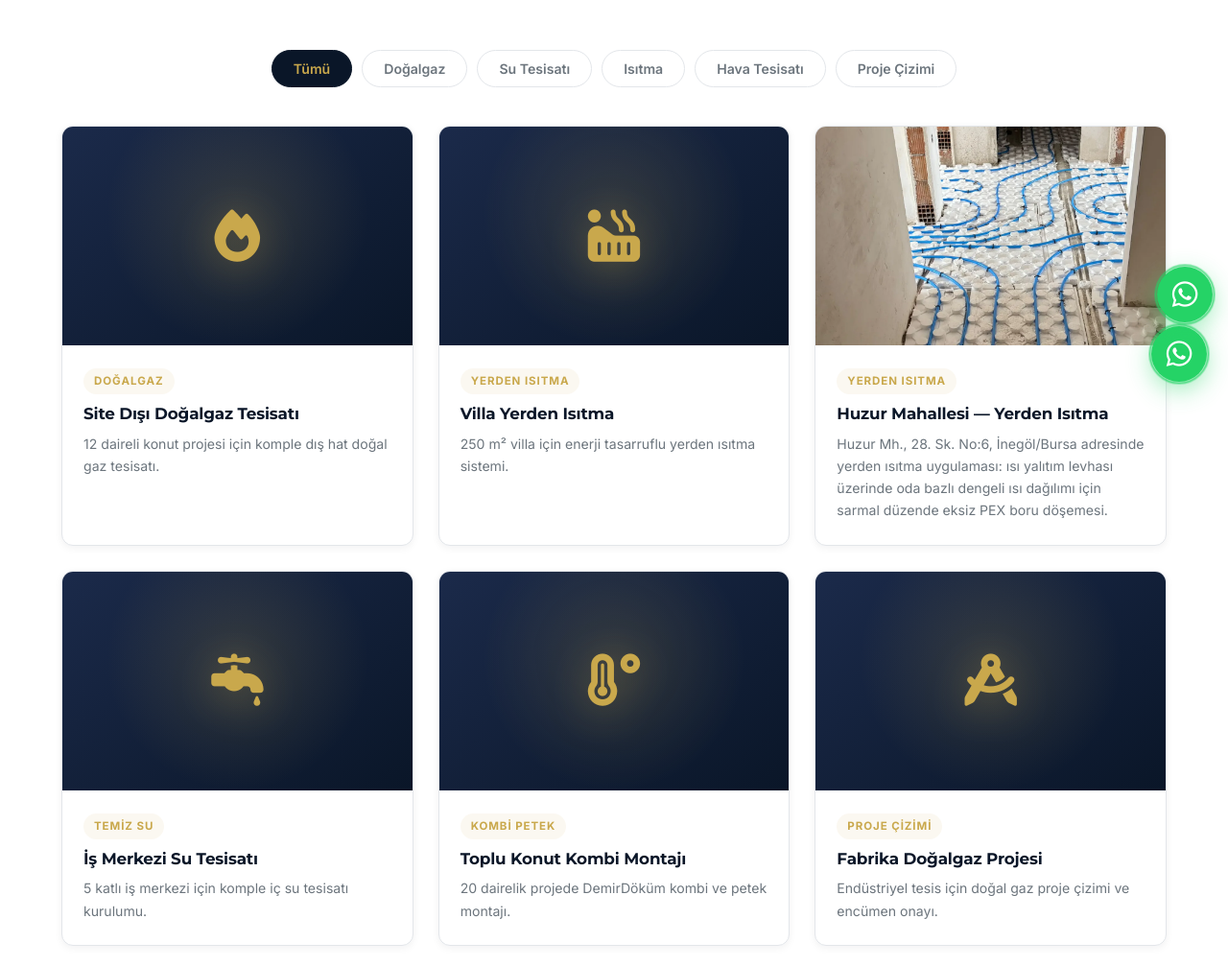
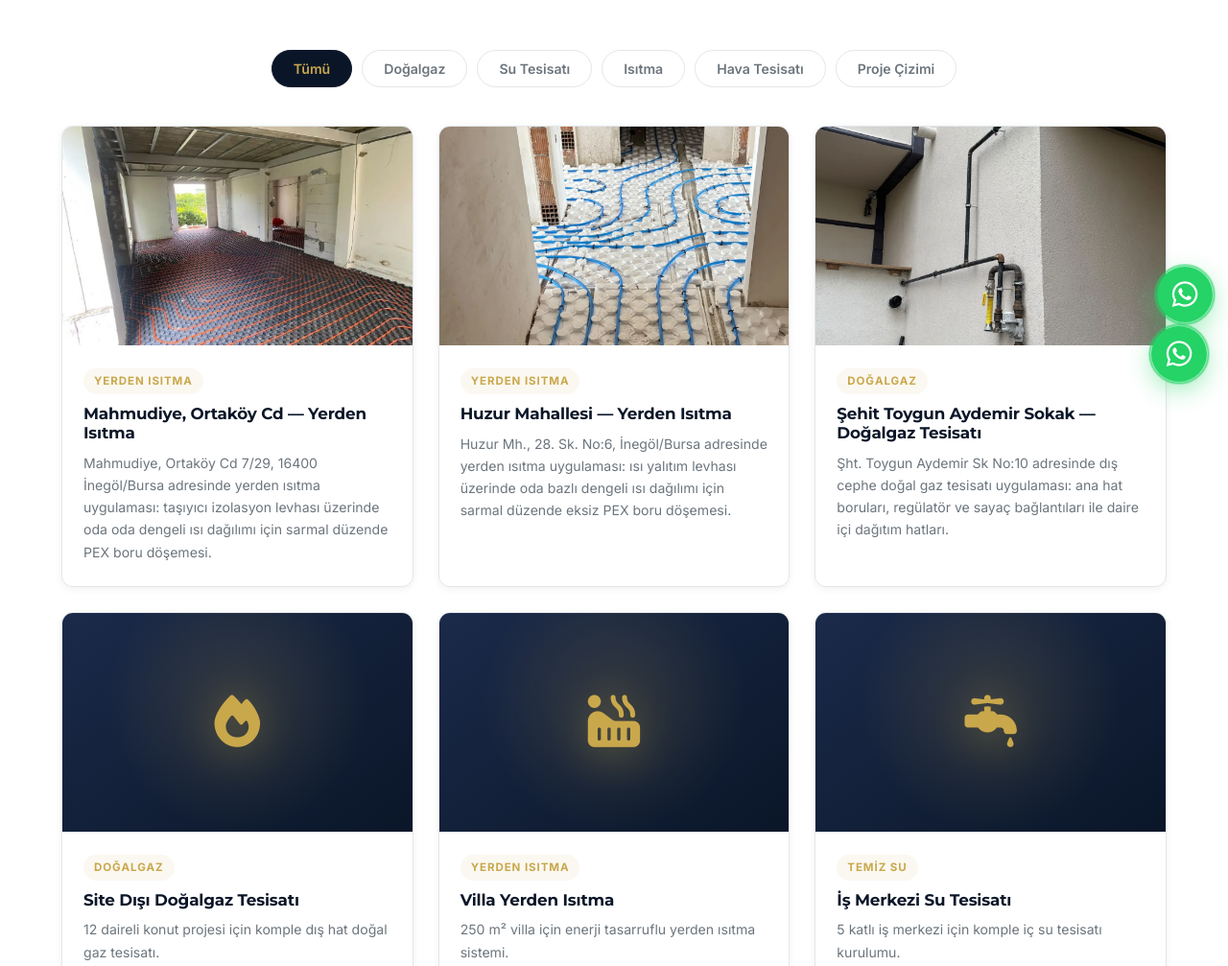
Before and after one commit to Rahmibkts/intek-ticaret, a website: page projelerimiz.html in a window 1280 px wide. Shown: the part 380-1387 px from the top of the page at 96% size. Drawn offline with Linux system fonts and the light colour scheme.

Commit message:
Projelerimiz: Mahmudiye Ortaköy Cd yerden ısıtma (gerçek foto) eklendi; 3 gerçek proje galerinin en üstüne taşındı

```diff
--- a/projelerimiz.html
+++ b/projelerimiz.html
@@ -85,6 +85,45 @@
         <button class="filter-tab" data-filter="proje" aria-pressed="false">Proje Çizimi</button>
       </div>
       <div class="gallery-grid">
+        <div class="project-card fade-up" data-category="isitma">
+          <div class="project-image">
+            <picture>
+              <source srcset="images/projeler/mahmudiye-ortakoy-yerden-isitma.webp" type="image/webp">
+              <img src="images/projeler/mahmudiye-ortakoy-yerden-isitma.jpg" alt="Mahmudiye Ortaköy Caddesi No:7/29'da tamamladığımız yerden ısıtma uygulaması — taşıyıcı izolasyon levhası üzerinde sarmal PEX boru döşemesi" loading="lazy" decoding="async" width="1200" height="750">
+            </picture>
+          </div>
+          <div class="project-info">
+            <span class="project-tag">Yerden Isıtma</span>
+            <h3>Mahmudiye, Ortaköy Cd — Yerden Isıtma</h3>
+            <p>Mahmudiye, Ortaköy Cd 7/29, 16400 İnegöl/Bursa adresinde yerden ısıtma uygulaması: taşıyıcı izolasyon levhası üzerinde oda oda dengeli ısı dağılımı için sarmal düzende PEX boru döşemesi.</p>
+          </div>
+        </div>
+        <div class="project-card fade-up" data-category="isitma">
+          <div class="project-image">
+            <picture>
+              <source srcset="images/projeler/huzur-yerden-isitma.webp" type="image/webp">
+              <img src="images/projeler/huzur-yerden-isitma.jpg" alt="Huzur Mahallesi 28. Sokak No:6'da tamamladığımız yerden ısıtma uygulaması — izolasyon levhası üzerinde sarmal PEX boru döşemesi" loading="lazy" decoding="async" width="1200" height="750">
+            </picture>
+          </div>
+          <div class="project-info">
+            <span class="project-tag">Yerden Isıtma</span>
+            <h3>Huzur Mahallesi — Yerden Isıtma</h3>
+            <p>Huzur Mh., 28. Sk. No:6, İnegöl/Bursa adresinde yerden ısıtma uygulaması: ısı yalıtım levhası üzerinde oda bazlı dengeli ısı dağılımı için sarmal düzende eksiz PEX boru döşemesi.</p>
+          </div>
+        </div>
+        <div class="project-card fade-up" data-category="dogalgaz">
+          <div class="project-image">
+            <picture>
+              <source srcset="images/projeler/seyhomer-dogalgaz-tesisati.webp" type="image/webp">
+              <img src="images/projeler/seyhomer-dogalgaz-tesisati.jpg" alt="Şehit Toygun Aydemir Sokak No:10'da tamamladığımız doğalgaz tesisatı — dış cephe boru hattı, regülatör ve vanalar" loading="lazy" decoding="async" width="1200" height="750">
+            </picture>
+          </div>
+          <div class="project-info">
+            <span class="project-tag">Doğalgaz</span>
+            <h3>Şehit Toygun Aydemir Sokak — Doğalgaz Tesisatı</h3>
+            <p>Şht. Toygun Aydemir Sk No:10 adresinde dış cephe doğal gaz tesisatı uygulaması: ana hat boruları, regülatör ve sayaç bağlantıları ile daire içi dağıtım hatları.</p>
+          </div>
+        </div>
         <div class="project-card fade-up" data-category="dogalgaz">
           <div class="project-image" role="img" aria-label="Doğalgaz tesisatı"><i class="fas fa-fire" aria-hidden="true"></i></div>
           <div class="project-info">
@@ -99,19 +138,6 @@
             <span class="project-tag">Yerden Isıtma</span>
             <h3>Villa Yerden Isıtma</h3>
             <p>250 m² villa için enerji tasarruflu yerden ısıtma sistemi.</p>
-          </div>
-        </div>
-        <div class="project-card fade-up" data-category="isitma">
-          <div class="project-image">
-            <picture>
-              <source srcset="images/projeler/huzur-yerden-isitma.webp" type="image/webp">
-              <img src="images/projeler/huzur-yerden-isitma.jpg" alt="Huzur Mahallesi 28. Sokak No:6'da tamamladığımız yerden ısıtma uygulaması — izolasyon levhası üzerinde sarmal PEX boru döşemesi" loading="lazy" decoding="async" width="1200" height="750">
-            </picture>
-          </div>
-          <div class="project-info">
-            <span class="project-tag">Yerden Isıtma</span>
-            <h3>Huzur Mahallesi — Yerden Isıtma</h3>
-            <p>Huzur Mh., 28. Sk. No:6, İnegöl/Bursa adresinde yerden ısıtma uygulaması: ısı yalıtım levhası üzerinde oda bazlı dengeli ısı dağılımı için sarmal düzende eksiz PEX boru döşemesi.</p>
           </div>
         </div>
         <div class="project-card fade-up" data-category="su">
@@ -136,19 +162,6 @@
             <span class="project-tag">Proje Çizimi</span>
             <h3>Fabrika Doğalgaz Projesi</h3>
             <p>Endüstriyel tesis için doğal gaz proje çizimi ve encümen onayı.</p>
-          </div>
-        </div>
-        <div class="project-card fade-up" data-category="dogalgaz">
-          <div class="project-image">
-            <picture>
-              <source srcset="images/projeler/seyhomer-dogalgaz-tesisati.webp" type="image/webp">
-              <img src="images/projeler/seyhomer-dogalgaz-tesisati.jpg" alt="Şehit Toygun Aydemir Sokak No:10'da tamamladığımız doğalgaz tesisatı — dış cephe boru hattı, regülatör ve vanalar" loading="lazy" decoding="async" width="1200" height="750">
-            </picture>
-          </div>
-          <div class="project-info">
-            <span class="project-tag">Doğalgaz</span>
-            <h3>Şehit Toygun Aydemir Sokak — Doğalgaz Tesisatı</h3>
-            <p>Şht. Toygun Aydemir Sk No:10 adresinde dış cephe doğal gaz tesisatı uygulaması: ana hat boruları, regülatör ve sayaç bağlantıları ile daire içi dağıtım hatları.</p>
           </div>
         </div>
         <div class="project-card fade-up" data-category="su">
```
Also changed, not shown: DEGISIKLIK_GUNLUGU.md (+5 -0 lines), dist/images/projeler/mahmudiye-ortakoy-yerden-isitma-full.jpg (added), dist/images/projeler/mahmudiye-ortakoy-yerden-isitma-full.webp (added), dist/images/projeler/mahmudiye-ortakoy-yerden-isitma.jpg (added), dist/images/projeler/mahmudiye-ortakoy-yerden-isitma.webp (added), dist/projelerimiz.html.
